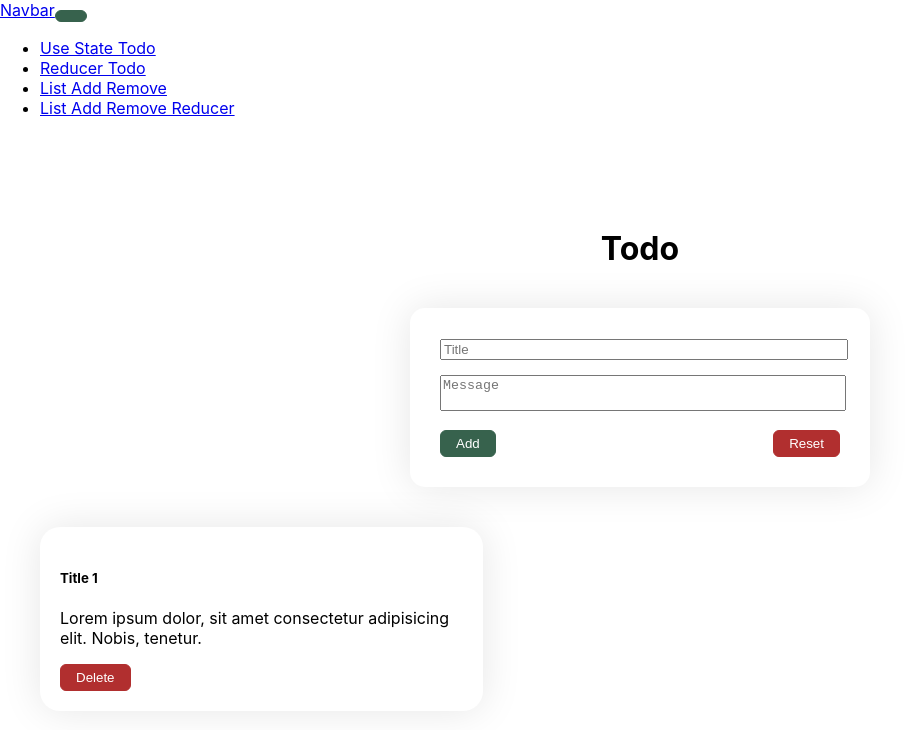
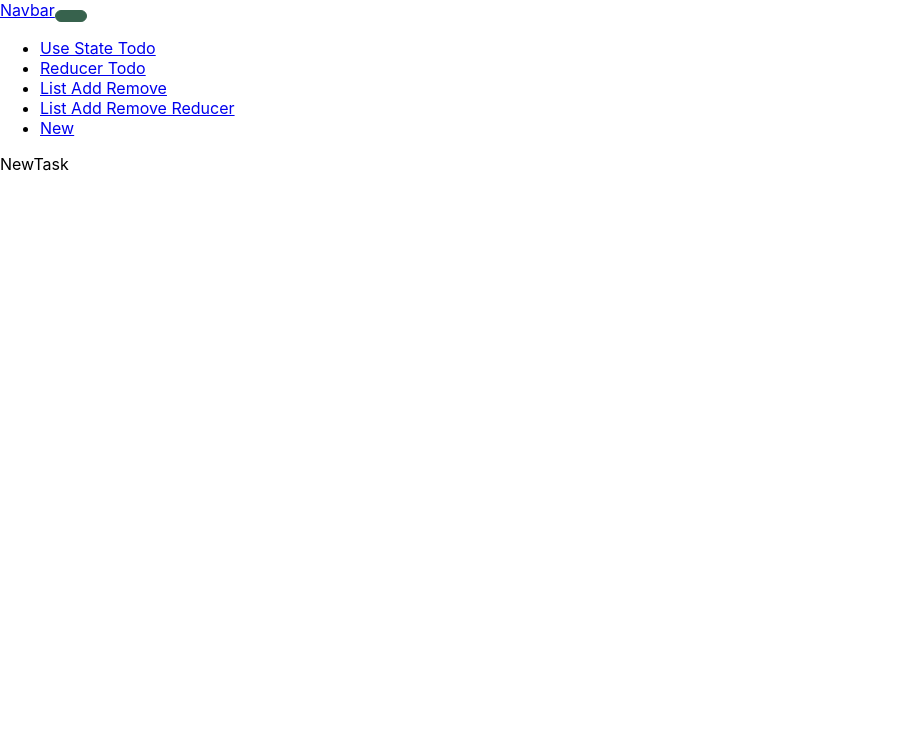
Before and after one commit to subhomoyprojects/react_using_vite, a React app: page / in a window 1280 px wide. Shown: the top 730 px of the page, without its empty margins (0-910 px from the left). Built offline with nearby package versions, Linux system fonts and the light colour scheme; the HTML template or start-up script is replaced by a standard one.

Commit message:
New task add

```diff
--- a/src/App.jsx
+++ b/src/App.jsx
@@ -5,6 +5,7 @@ import UseTodo from "./UseTodo";
 import ReducerTodo from "./ReducerTodo";
 import ListAddRemove from "./ListAddRemove";
 import ListAddRemoveReducer from "./ListAddRemoveReducer";
+import NewTask from "./NewTask";
 
 function App() {
   return (
@@ -12,7 +13,8 @@ function App() {
       <Router>
         <Header />
         <Routes>
-          <Route path="/" element={<UseTodo />} />
+          <Route path="/" element={<NewTask />} />
+          <Route path="/useTodo" element={<UseTodo />} />
           <Route path="/reducerTodo" element={<ReducerTodo />} />
           <Route path="/listAddRemove" element={<ListAddRemove />} />
           <Route path="/listAddRemoveReducer" element={<ListAddRemoveReducer />} />
--- a/src/Header.jsx
+++ b/src/Header.jsx
@@ -14,7 +14,7 @@ export default function Header() {
           <div className="collapse navbar-collapse" id="navbarSupportedContent">
             <ul className="navbar-nav ms-auto mb-2 mb-lg-0">
               <li className="nav-item">
-                <Link className="nav-link" to="/">
+                <Link className="nav-link" to="/useTodo">
                   Use State Todo
                 </Link>
               </li>
@@ -33,6 +33,11 @@ export default function Header() {
                   List Add Remove Reducer
                 </Link>
               </li>
+              <li className="nav-item">
+                <Link className="nav-link" to="/">
+                  New
+                </Link>
+              </li>
             </ul>
           </div>
         </div>
--- /dev/null
+++ b/src/NewTask.jsx
@@ -0,0 +1,3 @@
+export default function NewTask() {
+  return <div>NewTask</div>;
+}
```
